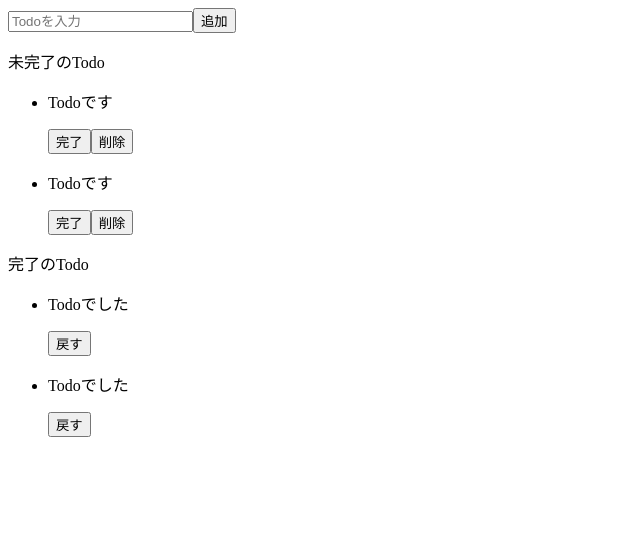
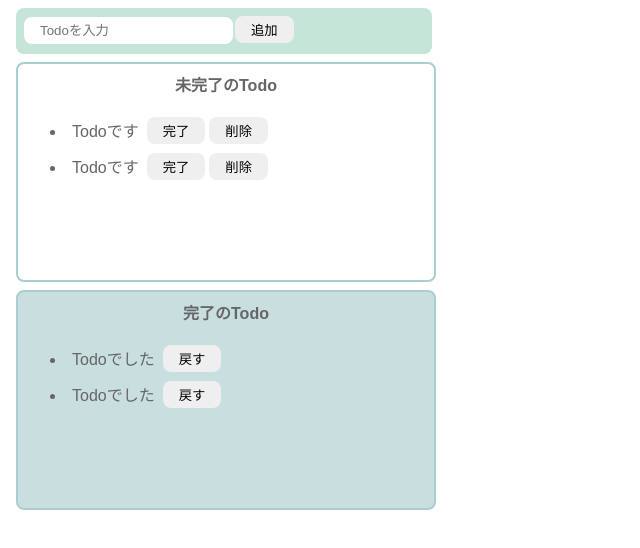
Before and after one commit to toroneko/React_Todo, a React (Create React App) app: page / in a window 1280 px wide. Shown: the top 548 px of the page, without its empty margins (0-640 px from the left). Built offline with nearby package versions, Linux system fonts and the light colour scheme.

Commit message:
CSSでスタイリング

```diff
--- a/src/Todo.jsx
+++ b/src/Todo.jsx
@@ -3,35 +3,43 @@
 export const Todo = () => {
   return (
     <>
-      <div>
+      <div className="input-area">
         <input placeholder="Todoを入力" />
         <button>追加</button>
       </div>
-      <div>
-        <p>未完了のTodo</p>
+      <div className="incomplete-area">
+        <p className="title">未完了のTodo</p>
         <ul>
           <li>
-            <p>Todoです</p>
+            <div className="list-row">
+              <p className="todo-item">Todoです</p>
               <button>完了</button>
               <button>削除</button>
+            </div>
           </li>
           <li>
-            <p>Todoです</p>
+            <div className="list-row">
+              <p className="todo-item">Todoです</p>
               <button>完了</button>
               <button>削除</button>
+            </div>
           </li>
         </ul>
       </div>
-      <div>
-        <p>完了のTodo</p>
+      <div className="complete-area">
+        <p className="title">完了のTodo</p>
         <ul>
           <li>
-            <p>Todoでした</p>
+            <div className="list-row">
+              <p className="todo-item">Todoでした</p>
               <button>戻す</button>
+            </div>
           </li>
           <li>
-            <p>Todoでした</p>
+            <div className="list-row">
+              <p className="todo-item">Todoでした</p>
               <button>戻す</button>{" "}
+            </div>
           </li>
         </ul>
       </div>
--- a/src/styles.css
+++ b/src/styles.css
@@ -0,0 +1,66 @@
+body {
+  font-family: sans-serif;
+  color: #666;
+}
+
+input {
+  border-radius: 8px;
+  border: none;
+  padding: 6px 16px;
+}
+
+button {
+  border-radius: 8px;
+  border: none;
+  padding: 4px 16px;
+  margin: 0px 2px;
+}
+
+button:hover {
+  background-color: #79a8a9;
+  color: #fff;
+  cursor: pointer;
+}
+
+.input-area {
+  background-color: #c6e5d9;
+  width: 400px;
+  height: 30px;
+  padding: 8px;
+  margin: 8px;
+  border-radius: 8px;
+}
+
+.incomplete-area {
+  border: 2px solid #aacfd0;
+  width: 400px;
+  min-height: 200px;
+  padding: 8px;
+  margin: 8px;
+  border-radius: 8px;
+}
+
+.complete-area {
+  border: 2px solid #aacfd0;
+  width: 400px;
+  min-height: 200px;
+  padding: 8px;
+  margin: 8px;
+  border-radius: 8px;
+  background-color: #c9dede;
+}
+
+.title {
+  text-align: center;
+  margin-top: 0;
+  font-weight: bold;
+}
+
+.list-row {
+  display: flex;
+  align-items: center;
+}
+
+.todo-item {
+  margin: 6px;
+}
```
Also changed, not shown: 1 other file (tests, documents, lock files or other folders). Lines whose indentation alone changed are shown as unchanged.
